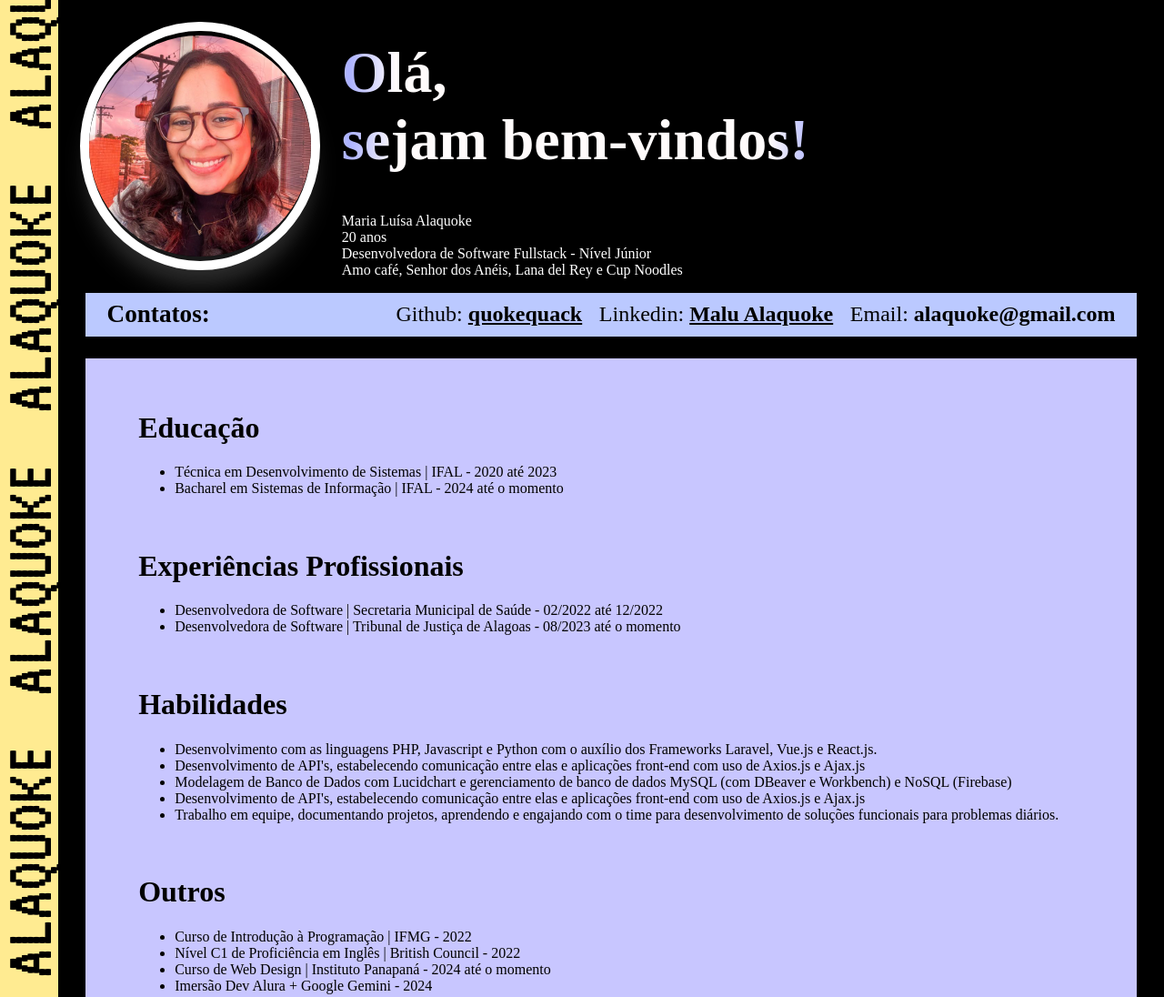
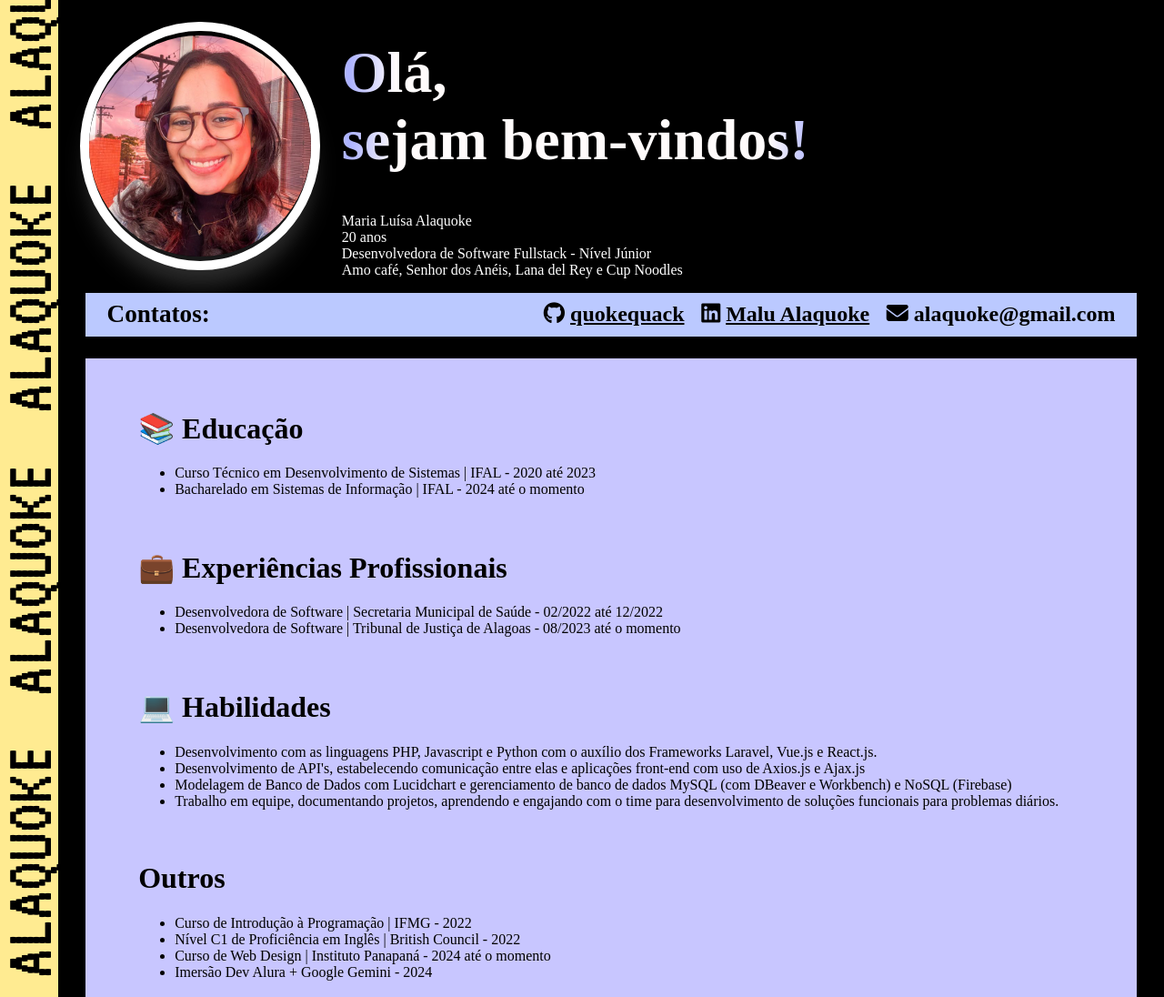
Before and after one commit to quokequack/quokequack.github.io, a plain HTML site: page index.html in a window 1280 px wide. Shown: the top 1096 px of the page at 91% size. Drawn offline with Linux system fonts and the light colour scheme; a web font is replaced by a local one.

Commit message:
feat: icones

```diff
--- a/index.html
+++ b/index.html
@@ -9,6 +9,7 @@
     <link rel="preconnect" href="https://fonts.googleapis.com">
     <link rel="preconnect" href="https://fonts.gstatic.com" crossorigin>
     <link href="https://fonts.googleapis.com/css2?family=Comfortaa:wght@300..700&family=Poiret+One&family=Red+Hat+Display:ital,wght@0,300..900;1,300..900&family=SUSE:wght@100..800&family=VT323&display=swap" rel="stylesheet">
+    <script src="https://kit.fontawesome.com/92748b14b5.js" crossorigin="anonymous"></script>
 </head>
 <body>
     <main>
@@ -37,25 +38,25 @@
                 <div class="lista">
                     <h2> Contatos:</h2>
                     <ul>
-                        <li> Github: <strong><a target="_blank" href="https://github.com/quokequack">quokequack</a></strong> </li>
-                        <li> Linkedin: <strong><a target="_blank" href="https://www.linkedin.com/in/malu-alaquoke-93a031260/">Malu Alaquoke</a></strong> </li>
-                        <li> Email: <strong>alaquoke@gmail.com</strong> </li>
+                        <li> <i class="fa-brands fa-github"></i> <strong><a target="_blank" href="https://github.com/quokequack">quokequack</a></strong> </li>
+                        <li> <i class="fa-brands fa-linkedin"></i> <strong><a target="_blank" href="https://www.linkedin.com/in/malu-alaquoke-93a031260/">Malu Alaquoke</a></strong> </li>
+                        <li> <i class="fa-solid fa-envelope"></i> <strong>alaquoke@gmail.com</strong> </li>
                     </ul>
                 </div>
             </div>
             <div class="experiencia container">
                 <div class="experiencias">
                     <div class="academicas">
-                        <h1> Educação </h1>
+                        <h1> 📚 Educação </h1>
                         <ul>
                             <li>
-                                Técnica em Desenvolvimento de Sistemas | IFAL - 2020 até 2023
+                                Curso Técnico em Desenvolvimento de Sistemas | IFAL - 2020 até 2023
                             </li>
-                            <li> Bacharel em Sistemas de Informação | IFAL - 2024 até o momento  </li>
+                            <li> Bacharelado em Sistemas de Informação | IFAL - 2024 até o momento  </li>
                         </ul>
                     </div>
                     <div class="profissionais">
-                        <h1> Experiências Profissionais </h1>
+                        <h1> 💼 Experiências Profissionais </h1>
                         <ul>
                             <li>
                                 Desenvolvedora de Software | Secretaria Municipal de Saúde - 02/2022 até 12/2022
@@ -64,14 +65,13 @@
                         </ul>
                     </div>
                     <div class="habilidades">
-                        <h1> Habilidades </h1>
+                        <h1> 💻 Habilidades </h1>
                         <ul>
                             <li>
                                 Desenvolvimento com as linguagens PHP, Javascript e Python com o auxílio dos Frameworks Laravel, Vue.js e React.js.
                             </li>
                             <li> Desenvolvimento de API's, estabelecendo comunicação entre elas e aplicações front-end com uso de Axios.js e Ajax.js </li>
                             <li> Modelagem de Banco de Dados com Lucidchart e gerenciamento de banco de dados MySQL (com DBeaver e Workbench) e NoSQL (Firebase) </li>
-                            <li> Desenvolvimento de API's, estabelecendo comunicação entre elas e aplicações front-end com uso de Axios.js e Ajax.js </li>
                             <li> Trabalho em equipe, documentando projetos, aprendendo e engajando com o time para desenvolvimento de soluções funcionais para problemas diários. </li>
                         </ul>
                     </div>
```
